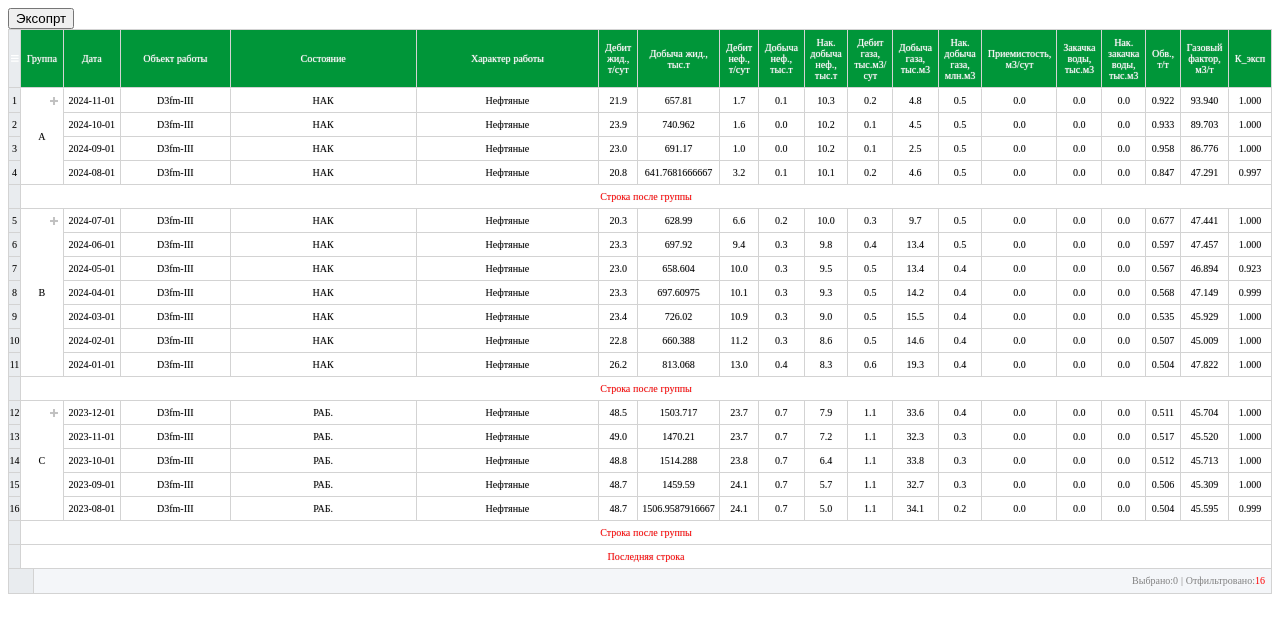
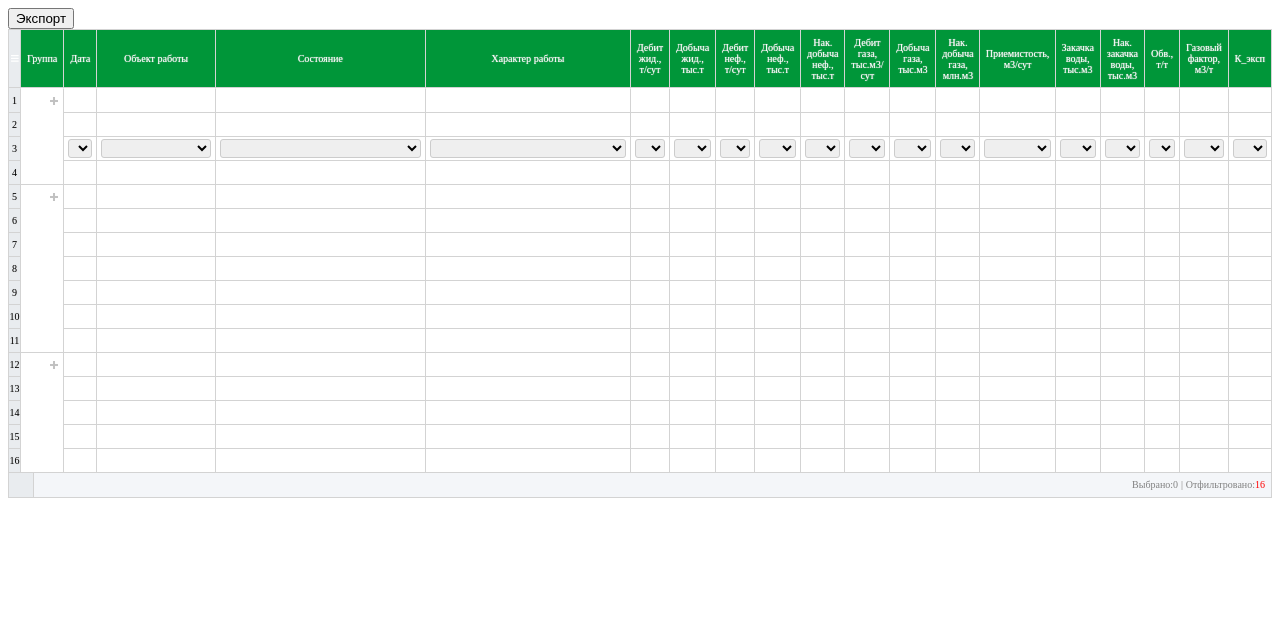
Before and after one commit to andrey-hauryk/vue-excel-table, a Vue app: page / in a window 1280 px wide. Shown: the top 632 px of the page. Built offline with nearby package versions, Linux system fonts and the light colour scheme.

Commit message:
add slot template

```diff
--- a/src/App.vue
+++ b/src/App.vue
@@ -1,28 +1,44 @@
 <template>
   <div class="table">
-      <button @click="exportTable">Эксопрт</button>
+    <button @click="exportTable">Экспорт</button>
+
     <ExcelTable
       v-model="tableData"
       :columns="columns"
       no-header-edit
       @onReady="handleTableReady"
     >
-      <template #afterGroup>
-        <div style="color: red">Строка после группы</div>
+      <template #cell="{ record, column, value, rowIndex }">
+        <template v-if="rowIndex === 2">
+          <select
+            v-model="record[column.field]"
+            class="cell-select"
+            @click.stop
+          >
+            <option disabled value="">Выберите значение</option>
+            <option
+              v-for="option in getOptions(column.field)"
+              :key="option"
+              :value="option"
+            >
+              {{ option }}
+            </option>
+          </select>
         </template>
-      <template #LastRow>
-        <div style="color: red">Последняя строка</div>
+
+        <!-- <template v-else>
+          {{ value }}
+        </template> -->
       </template>
     </ExcelTable>
   </div>
 </template>
 
-
 <script setup lang="ts">
-import ExcelTable from './components/ui/ExcelTable.vue';
-import {formatNumber} from './mock/helpers';
-import tableDataMock from './mock/data';
-import {computed, ref} from 'vue';
+import ExcelTable from "./components/ui/ExcelTable.vue";
+import { formatNumber } from "./mock/helpers";
+import tableDataMock from "./mock/data";
+import { computed, ref } from "vue";
 
 const tableData = ref(tableDataMock);
 const tableApi = ref<any>(null);
@@ -35,8 +51,23 @@ const exportTable = () => {
   tableApi.value?.exportTable();
 };
 
+// ✅ Опции для select в зависимости от поля
+const getOptions = (field: string) => {
+  switch (field) {
+    case "well_status":
+      return ["Активна", "В ремонте", "Остановлена"];
+    case "well_type":
+      return ["Нефтяная", "Нагнетательная", "Газовая"];
+    case "eff":
+      return ["0.8", "0.9", "1.0"];
+    default:
+      return ["A", "B", "C"];
+  }
+};
+
+// Колонки без изменений
 const columns = computed(() => [
-  { field: "groupKey", type: "string", label: "Группа", grouping: 'expand' },
+  { field: "groupKey", type: "string", label: "Группа", grouping: "expand" },
   { field: "date_dt", type: "date", label: "Дата" },
   {
     field: "prod_horizon",
@@ -46,30 +77,106 @@ const columns = computed(() => [
     invisible: false,
     readonly: false,
     autoFillWidth: true,
-    // lengthLimit: 2,
     sticky: true,
     noSorting: true,
     autocomplete: true,
   },
-  { field: "well_status", type: "string", label: "Состояние", width: "4000",},
-  { field: "well_type", type: "string", label: "Характер работы", width: "4000"},
-  { field: "liq_prod_rate_tn", type: "number", label: "Дебит жид., т/сут", valueFormatter: (value: number) => formatNumber(value, "liq_prod_rate_tn")},
-  { field: "liq_prod_month_tn", type: "number", label: "Добыча  жид., тыс.т",},
-  { field: "oil_prod_rate_tn", type: "number", label: "Дебит неф., т/сут", valueFormatter: (value: number) => formatNumber(value, "oil_prod_rate_tn")},
-  { field: "oil_prod_month_tn", type: "number", label: "Добыча  неф., тыс.т", valueFormatter: (value: number) => formatNumber(value, "oil_prod_month_tn")},
-  { field: "oil_prod_cumul_tn", type: "number", label: "Нак. добыча неф., тыс.т", valueFormatter: (value: number) => formatNumber(value, "oil_prod_cumul_tn")},
-  { field: "png_prod_rate_m3", type: "number", label: "Дебит газа, тыс.м3/сут", valueFormatter: (value: number) => formatNumber(value, "png_prod_rate_m3")},
-  { field: "png_prod_month_m3", type: "number", label: "Добыча  газа, тыс.м3", valueFormatter: (value: number) => formatNumber(value, "png_prod_month_m3")},
-  { field: "png_prod_cumul_m3", type: "number", label: "Нак. добыча газа, млн.м3", valueFormatter: (value: number) => formatNumber(value, "png_prod_cumul_m3")},
-  { field: "wat_inje_rate_m3", type: "number", label: "Приемистость, м3/сут", valueFormatter: (value: number) => formatNumber(value, "wat_inje_rate_m3")},
-  { field: "wat_inje_month_m3", type: "number", label: "Закачка воды, тыс.м3", valueFormatter: (value: number) => formatNumber(value, "wat_inje_month_m3")},
-  { field: "wat_inje_cumul_m3", type: "number", label: "Нак. закачка воды, тыс.м3", valueFormatter: (value: number) => formatNumber(value, "wat_inje_cumul_m3")},
-  { field: "wct_tn", type: "number", label: "Обв., т/т", valueFormatter: (value: number) => formatNumber(value, "wct_tn")},
-  { field: "gor_tn_to_m3", type: "number", label: "Газовый фактор, м3/т", valueFormatter: (value: number) => formatNumber(value, "gor_tn_to_m3")},
-  { field: "eff", autocomplete: true, type: "number", label: "К_эксп", valueFormatter: (value: number) => formatNumber(value, "eff")},
+  { field: "well_status", type: "string", label: "Состояние", width: "4000" },
+  {
+    field: "well_type",
+    type: "string",
+    label: "Характер работы",
+    width: "4000",
+  },
+  {
+    field: "liq_prod_rate_tn",
+    type: "number",
+    label: "Дебит жид., т/сут",
+    valueFormatter: (value: number) => formatNumber(value, "liq_prod_rate_tn"),
+  },
+  { field: "liq_prod_month_tn", type: "number", label: "Добыча  жид., тыс.т" },
+  {
+    field: "oil_prod_rate_tn",
+    type: "number",
+    label: "Дебит неф., т/сут",
+    valueFormatter: (value: number) => formatNumber(value, "oil_prod_rate_tn"),
+  },
+  {
+    field: "oil_prod_month_tn",
+    type: "number",
+    label: "Добыча  неф., тыс.т",
+    valueFormatter: (value: number) => formatNumber(value, "oil_prod_month_tn"),
+  },
+  {
+    field: "oil_prod_cumul_tn",
+    type: "number",
+    label: "Нак. добыча неф., тыс.т",
+    valueFormatter: (value: number) => formatNumber(value, "oil_prod_cumul_tn"),
+  },
+  {
+    field: "png_prod_rate_m3",
+    type: "number",
+    label: "Дебит газа, тыс.м3/сут",
+    valueFormatter: (value: number) => formatNumber(value, "png_prod_rate_m3"),
+  },
+  {
+    field: "png_prod_month_m3",
+    type: "number",
+    label: "Добыча  газа, тыс.м3",
+    valueFormatter: (value: number) => formatNumber(value, "png_prod_month_m3"),
+  },
+  {
+    field: "png_prod_cumul_m3",
+    type: "number",
+    label: "Нак. добыча газа, млн.м3",
+    valueFormatter: (value: number) => formatNumber(value, "png_prod_cumul_m3"),
+  },
+  {
+    field: "wat_inje_rate_m3",
+    type: "number",
+    label: "Приемистость, м3/сут",
+    valueFormatter: (value: number) => formatNumber(value, "wat_inje_rate_m3"),
+  },
+  {
+    field: "wat_inje_month_m3",
+    type: "number",
+    label: "Закачка воды, тыс.м3",
+    valueFormatter: (value: number) => formatNumber(value, "wat_inje_month_m3"),
+  },
+  {
+    field: "wat_inje_cumul_m3",
+    type: "number",
+    label: "Нак. закачка воды, тыс.м3",
+    valueFormatter: (value: number) => formatNumber(value, "wat_inje_cumul_m3"),
+  },
+  {
+    field: "wct_tn",
+    type: "number",
+    label: "Обв., т/т",
+    valueFormatter: (value: number) => formatNumber(value, "wct_tn"),
+  },
+  {
+    field: "gor_tn_to_m3",
+    type: "number",
+    label: "Газовый фактор, м3/т",
+    valueFormatter: (value: number) => formatNumber(value, "gor_tn_to_m3"),
+  },
+  {
+    field: "eff",
+    autocomplete: true,
+    type: "number",
+    label: "К_эксп",
+    valueFormatter: (value: number) => formatNumber(value, "eff"),
+  },
 ]);
-
 </script>
 
-
-<style scoped lang="scss"></style>
+<style scoped lang="scss">
+.cell-select {
+  width: 100%;
+  font-size: 10px;
+  padding: 2px;
+  border: 1px solid #ccc;
+  border-radius: 3px;
+}
+</style>
--- a/src/components/table/VueExcelEditor.vue
+++ b/src/components/table/VueExcelEditor.vue
@@ -195,6 +195,20 @@
                     <!-- if slot exist render slot -->
                     <template v-if="$slots[`cell-${item.name}`]">
                       <slot :name="`cell-${item.name}`" :record="record" />
+                    </template>
+
+                    <template
+                      v-else-if="$slots.cell"
+                    >
+                      <slot
+                        name="cell"
+                        :record="record"
+                        :column="item"
+                        :value="record[item.name]?.value"
+                        :rowIndex="rowPos"
+                        :colIndex="p"
+                        :field="item.name"
+                      />
                     </template>
 
                     <!-- if render function exist render render fn -->
--- a/src/components/ui/ExcelTable.vue
+++ b/src/components/ui/ExcelTable.vue
@@ -23,10 +23,13 @@
       auto-fill-width
     >
     </VueExcelColumn>
+    <template v-if="$slots.cell" #cell="slotProps">
+      <slot name="cell" v-bind="slotProps" />
+    </template>
     <template v-if="$slots.afterGroup" #afterGroup>
       <slot name="afterGroup"></slot>
     </template>
-    <template v-if="$slots.LastRow"  #LastRow>
+    <template v-if="$slots.LastRow" #LastRow>
       <slot name="LastRow"></slot>
     </template>
   </VueExcelEditor>
```
Lines whose indentation alone changed are shown as unchanged.
